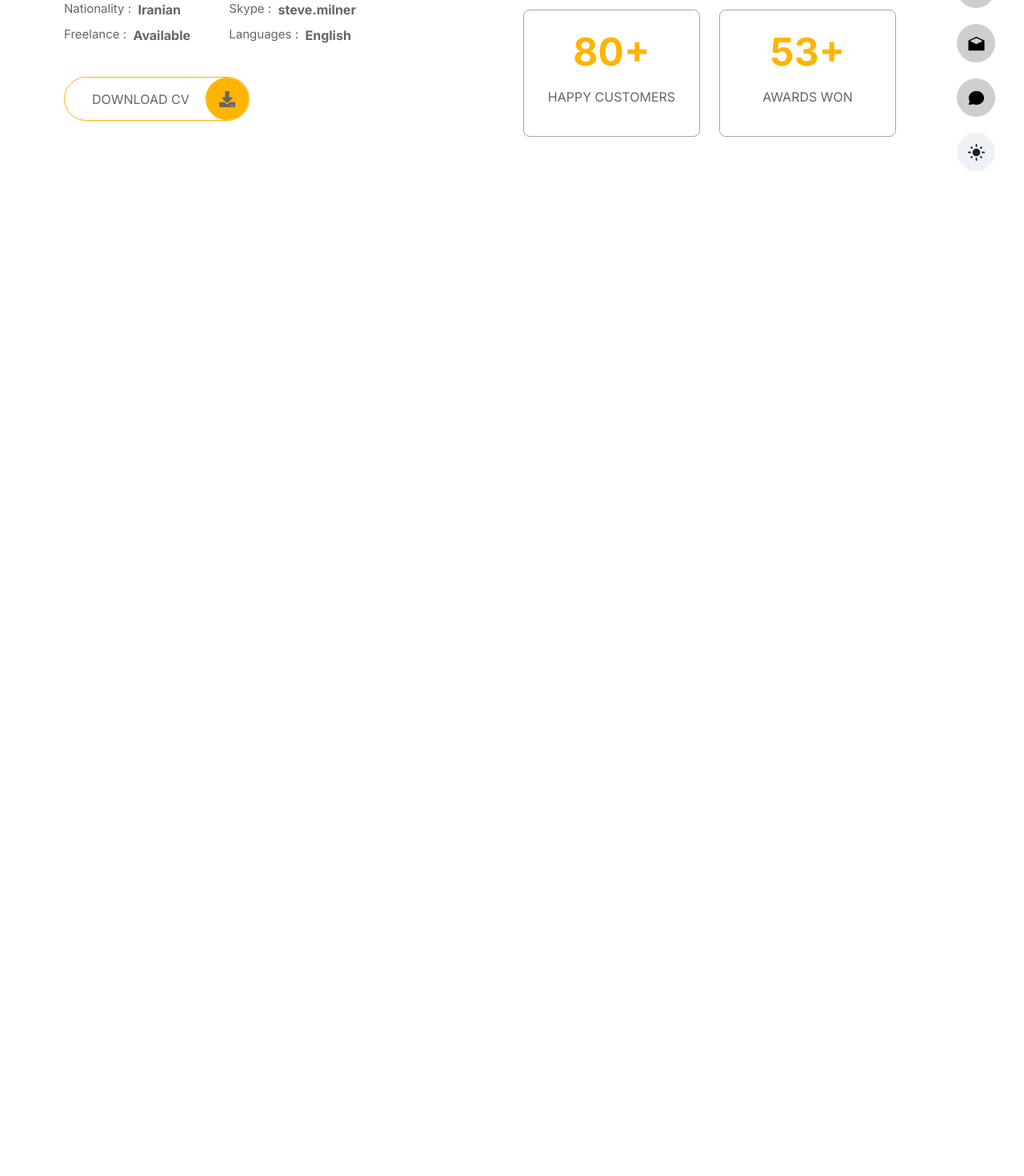
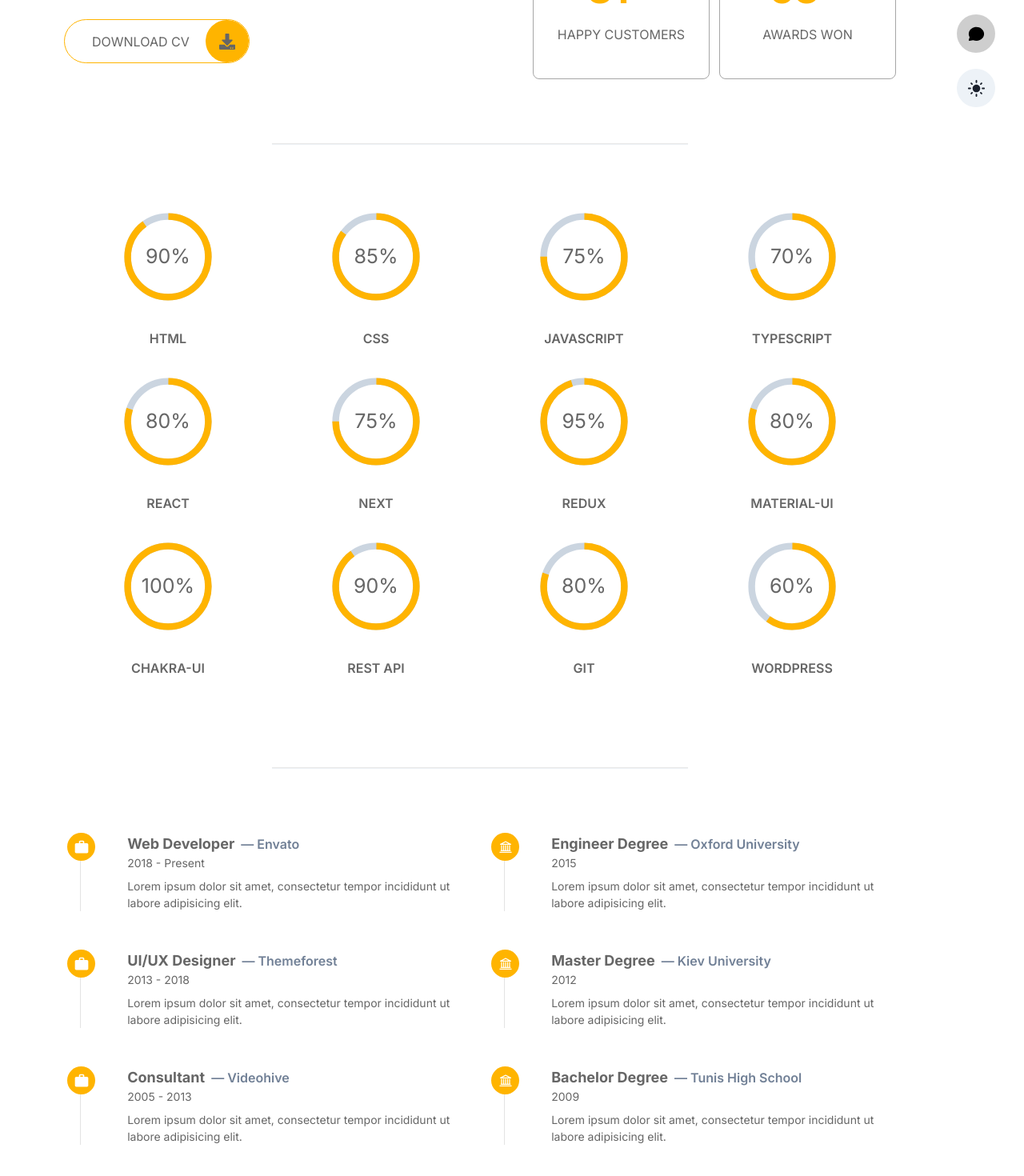
Before and after one commit to Mohammad-ghiasi/personal-website, a Next.js app: page /about in a window 1280 px wide. Shown: the part 460-1930 px from the top of the page at 80% size. Before the commit the page ends 880 px from the top, so only its background shows below. Built offline with nearby package versions, Linux system fonts and the light colour scheme.

Commit message:
complect-about-page

```diff
--- /dev/null
+++ b/src/app/about/Expeianse.tsx
@@ -0,0 +1,75 @@
+// components/Timeline.js
+import { Box, VStack, HStack, Icon, Text } from "@chakra-ui/react";
+import { MdOutlineWork } from "react-icons/md";
+import { LiaUniversitySolid } from "react-icons/lia";
+
+const TimelineItem = ({ icon, title, company, date, description }: any) => (
+    <HStack align="start" spacing={4} mb={10} position="relative">
+        <Box position="absolute" left={5} top={0} bottom={0} borderLeft=".1px solid" borderColor="#9d9d9d4a" zIndex={0} />
+        {/* <Icon w={10} h={10} color="white" position="relative" zIndex={1} backgroundColor="customYellow.500" borderRadius="full" /> */}
+        <Box className="flex justify-center items-center bg-myYellow rounded-full ms-1" position="relative" zIndex={1} w='45px' h='35px'>
+            {icon}
+        </Box>
+        <Box pl={6} position="relative" zIndex={1}>
+            <HStack>
+                <Text fontWeight="bold" fontSize="lg">{title}</Text>
+                <Text fontWeight="semibold" color="gray.500">— {company}</Text>
+            </HStack>
+            <Text fontSize="sm" >{date}</Text>
+            <Text className="text-[14px]" mt={2} >{description}</Text>
+        </Box>
+    </HStack>
+);
+
+const Timeline = () => (
+    <Box className="grid grid-cols-1 md:grid-cols-2 gap-5">
+        <VStack>
+            <TimelineItem
+                icon={<MdOutlineWork size={'20px'} color="white" />}
+                title="Web Developer"
+                company="Envato"
+                date="2018 - Present"
+                description="Lorem ipsum dolor sit amet, consectetur tempor incididunt ut labore adipisicing elit."
+            />
+            <TimelineItem
+                icon={<MdOutlineWork size={'20px'} color="white" />}
+                title="UI/UX Designer"
+                company="Themeforest"
+                date="2013 - 2018"
+                description="Lorem ipsum dolor sit amet, consectetur tempor incididunt ut labore adipisicing elit."
+            />
+            <TimelineItem
+                icon={<MdOutlineWork size={'20px'} color="white" />}
+                title="Consultant"
+                company="Videohive"
+                date="2005 - 2013"
+                description="Lorem ipsum dolor sit amet, consectetur tempor incididunt ut labore adipisicing elit."
+            />
+        </VStack>
+        <VStack>
+            <TimelineItem
+                icon={<LiaUniversitySolid size={'20px'} color="white" />}
+                title="Engineer Degree"
+                company="Oxford University"
+                date="2015"
+                description="Lorem ipsum dolor sit amet, consectetur tempor incididunt ut labore adipisicing elit."
+            />
+            <TimelineItem
+                icon={<LiaUniversitySolid size={'20px'} color="white" />}
+                title="Master Degree"
+                company="Kiev University"
+                date="2012"
+                description="Lorem ipsum dolor sit amet, consectetur tempor incididunt ut labore adipisicing elit."
+            />
+            <TimelineItem
+                icon={<LiaUniversitySolid size={'20px'} color="white" />}
+                title="Bachelor Degree"
+                company="Tunis High School"
+                date="2009"
+                description="Lorem ipsum dolor sit amet, consectetur tempor incididunt ut labore adipisicing elit."
+            />
+        </VStack>
+    </Box>
+);
+
+export default Timeline;
--- /dev/null
+++ b/src/app/about/Skils.tsx
@@ -0,0 +1,13 @@
+// components/CircularProgressItem.js
+import { Box, CircularProgress, CircularProgressLabel, Text } from "@chakra-ui/react";
+
+const CircularProgressItem = ({ label, value, color,trackColor }: any) => (
+  <Box textAlign="center" mb={8}>
+    <CircularProgress value={value} color={color} size="120px" thickness="7px"  trackColor={trackColor} >
+      <CircularProgressLabel fontSize='25px'>{value}%</CircularProgressLabel>
+    </CircularProgress>
+    <Text mt='30px' fontSize="md" fontWeight="semibold">{label}</Text>
+  </Box>
+);
+
+export default CircularProgressItem;
--- a/src/app/about/page.tsx
+++ b/src/app/about/page.tsx
@@ -1,18 +1,20 @@
 import CustomButom from '@/components/customButom/CustomButom';
 import HeadingText from '@/components/headingText/HeadingText';
 import { PageBase } from '@/components/PageBase/PageBase';
-import { Box,  Grid, Show, Text } from '@chakra-ui/react'
+import { Box, Divider, Grid, Show, SimpleGrid, Text } from '@chakra-ui/react'
 import React from 'react'
 import { FaDownload } from 'react-icons/fa';
 import { InfoText } from './InfoText';
 import InfoBox from './InfoBox';
+import Timeline from './Expeianse';
+import CircularProgressItem from './Skils';
 
 
 export default function AboutPage() {
   return (
     <PageBase >
       <Show above='md'>
-       <HeadingText base='RESUME' text='ABOUT' colorText='ME' />
+        <HeadingText base='RESUME' text='ABOUT' colorText='ME' />
       </Show>
       <Box
         display="flex"
@@ -32,7 +34,7 @@ export default function AboutPage() {
             <InfoText heading='Nationality' content='Iranian' />
             <InfoText heading='Skype' content='steve.milner' />
             <InfoText heading='Freelance' content='Available' />
-            <InfoText heading='Languages' content='English'/>
+            <InfoText heading='Languages' content='English' />
           </Grid>
           <Box my={5}>
             <CustomButom icon={<FaDownload size='20px' />} text='DOWNLOAD CV' />
@@ -40,13 +42,39 @@ export default function AboutPage() {
         </Box>
 
         {/* Statistics Section */}
-        <Grid templateColumns="repeat(2, 1fr)" gap={6}>
+        <Grid templateColumns="repeat(2, 1fr)" gap={3}>
           <InfoBox countNumber={12} content='YEARS OF EXPERIENCE' />
           <InfoBox countNumber={97} content='COMPLETED PROJECTS' />
           <InfoBox countNumber={81} content='HAPPY CUSTOMERS' />
           <InfoBox countNumber={53} content='AWARDS WON' />
         </Grid>
       </Box>
+      <Box className=''>
+        <Box display="flex" justifyContent="center" className='my-20'>
+          <Divider orientation="horizontal" width="50%" bg='#9d9d9d63' style={{ height: '1px' }} />
+        </Box>
+        <Box className='grid grid-cols-2 md:grid-cols-4 '>
+          <CircularProgressItem label="HTML" value={90} color="customYellow.500" trackColor="gray.300" />
+          <CircularProgressItem label="CSS" value={85} color="customYellow.500" trackColor="gray.300" />
+          <CircularProgressItem label="JAVASCRIPT" value={75} color="customYellow.500" trackColor="gray.300" />
+          <CircularProgressItem label="TYPESCRIPT" value={70} color="customYellow.500" trackColor="gray.300" />
+          <CircularProgressItem label="REACT" value={80} color="customYellow.500" trackColor="gray.300" />
+          <CircularProgressItem label="NEXT" value={75} color="customYellow.500" trackColor="gray.300" />
+          <CircularProgressItem label="REDUX" value={95} color="customYellow.500" trackColor="gray.300" />
+          <CircularProgressItem label="MATERIAL-UI" value={80} color="customYellow.500" trackColor="gray.300" />
+          <CircularProgressItem label="CHAKRA-UI" value={100} color="customYellow.500" trackColor="gray.300" />
+          <CircularProgressItem label="REST API" value={90} color="customYellow.500" trackColor="gray.300" />
+          <CircularProgressItem label="GIT" value={80} color="customYellow.500" trackColor="gray.300" />
+          <CircularProgressItem label="WORDPRESS" value={60} color="customYellow.500" trackColor="gray.300" />
+          {/* Add more skills as needed */}
+        </Box>
+        <Box display="flex" justifyContent="center" className='my-20'>
+          <Divider orientation="horizontal" width="50%" bg='#9d9d9d63' style={{ height: '1px' }} />
+        </Box>
+      </Box>
+      <Box mt={5}>
+        <Timeline />
+      </Box>
     </PageBase>
   )
 }
--- a/src/app/globals.css
+++ b/src/app/globals.css
@@ -14,3 +14,7 @@ body {
     user-select: none;
     /* Non-prefixed version */
 }
+
+h1{
+    color: #9d9d9d4a;
+}
--- a/src/components/PageBase/PageBase.tsx
+++ b/src/components/PageBase/PageBase.tsx
@@ -2,7 +2,7 @@ import { Box } from '@chakra-ui/react'
 
 export function PageBase({ children }: { children: React.ReactNode }) {
   return (
-    <Box className="mt-24 lg:mt-0 mx-2 md:mx-8 lg:mx-20 lg:pe-16 xl:pe-20">
+    <Box className="mt-24 lg:mt-0 mx-3 md:mx-8 lg:mx-20 lg:pe-16 xl:pe-20">
         { children }
     </Box>
   )
--- a/src/components/Vnav/Vnav.tsx
+++ b/src/components/Vnav/Vnav.tsx
@@ -15,12 +15,11 @@ const Vnav = () => {
         <VStack
             spacing={'20px'}
             pr={5}
-            position="absolute"
+            position="fixed"
             right={4}
             top="50%"
             transform="translateY(-50%)"
         >
-
             <CustomIconButton href="/" icon={<FaHome size="23px" />} ariaLabel="home" />
             <CustomIconButton href="/about" icon={<FaUser size="23px" />} ariaLabel="about" />
             <CustomIconButton href="/portfolio" icon={<MdOutlineWork size="23px" />} ariaLabel="portfolio" />
--- a/src/components/headingText/HeadingText.tsx
+++ b/src/components/headingText/HeadingText.tsx
@@ -17,7 +17,7 @@ export default function HeadingText(props: proptype) {
             display="flex"
             alignItems="center"
             justifyContent="center"
-            className=' mt-0 lg:mt-20 mb-32'
+            className=' mt-0 lg:mt-14 mb-20'
         >
             <Text
                 position="absolute"
```
Lines whose indentation alone changed are shown as unchanged.
